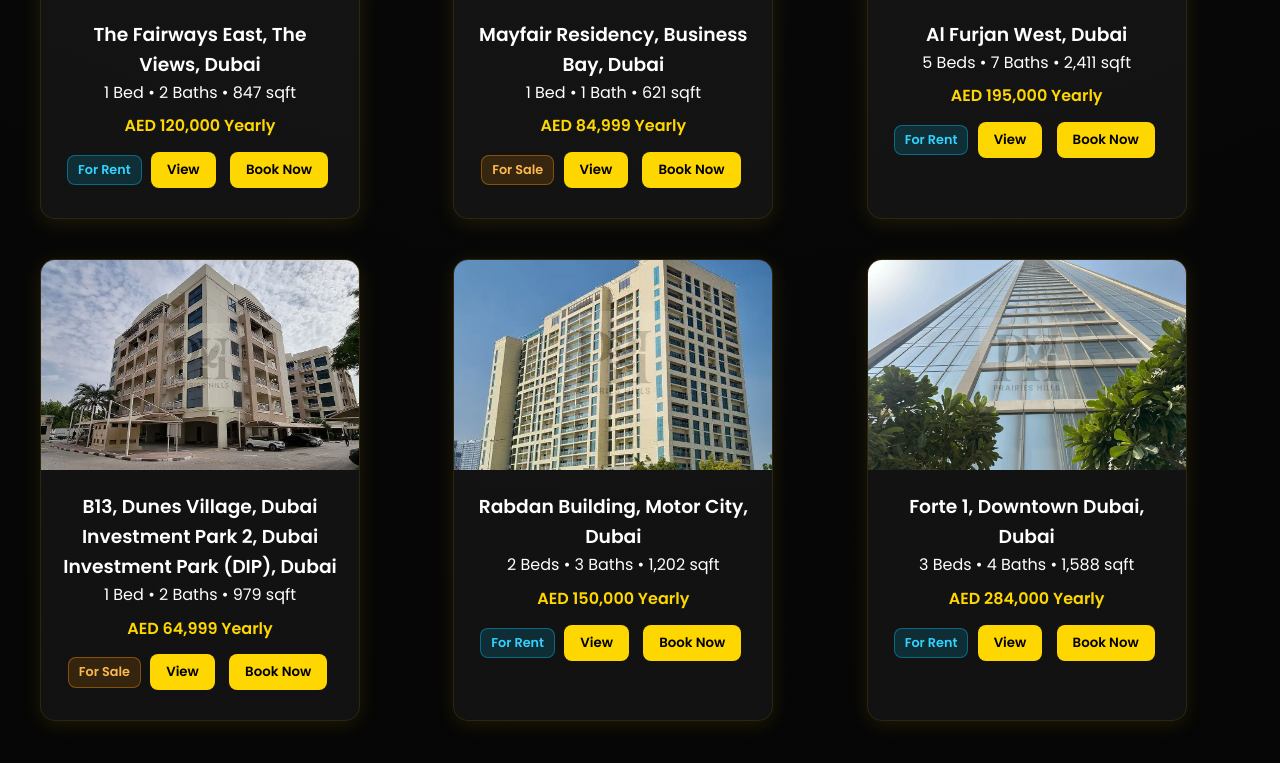
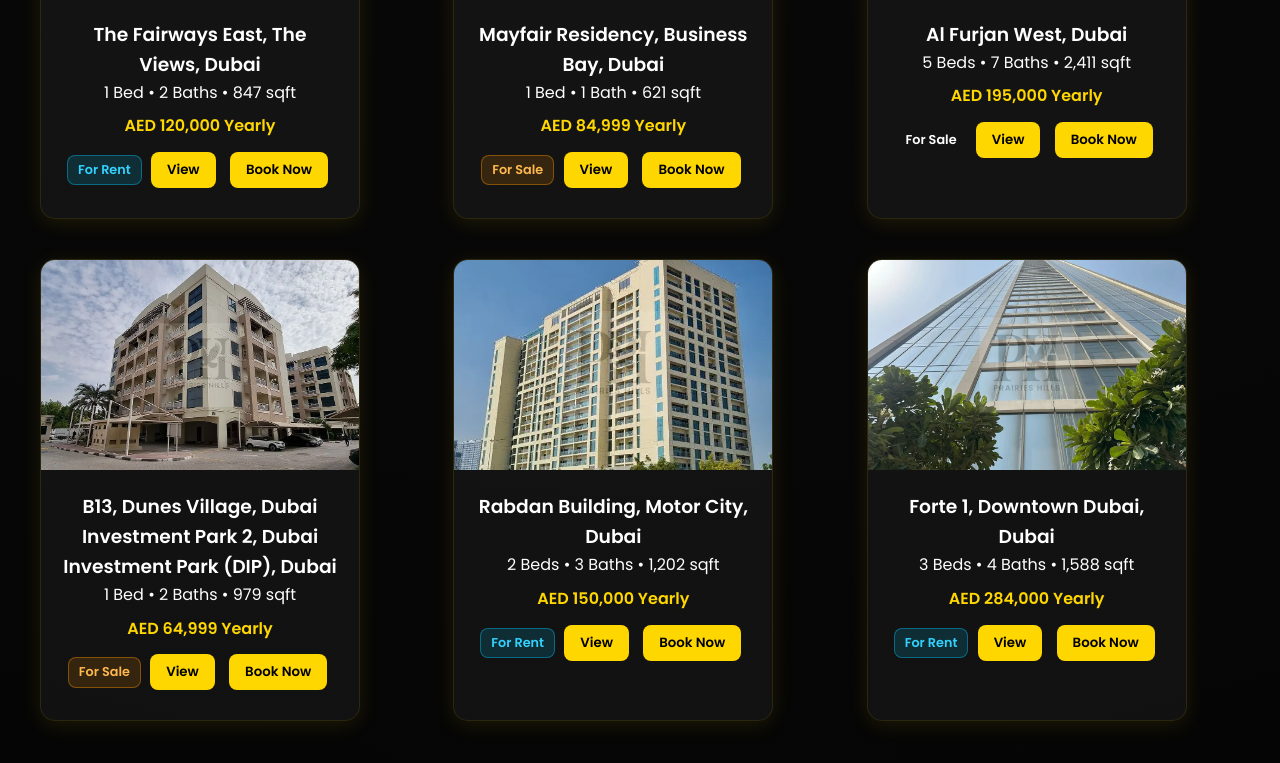
Before and after one commit to Vilclaim/Prairies-Hills-Real-Estate, a plain HTML site: page index.html in a window 1280 px wide. Shown: the part 1287-2050 px from the top of the page. Drawn offline with Linux system fonts and the light colour scheme.

Commit message:
Update index.html

```diff
--- a/index.html
+++ b/index.html
@@ -208,7 +208,7 @@
     <h3>Al Furjan West, Dubai</h3>
     <p>5 Beds • 7 Baths • 2,411 sqft</p>
     <p class="price">AED 195,000 Yearly</p>
-    <span class="tag rent">For Rent</span>
+    <span class="tag Sale">For Sale</span>
 
     <button class="view-btn"
 
```
